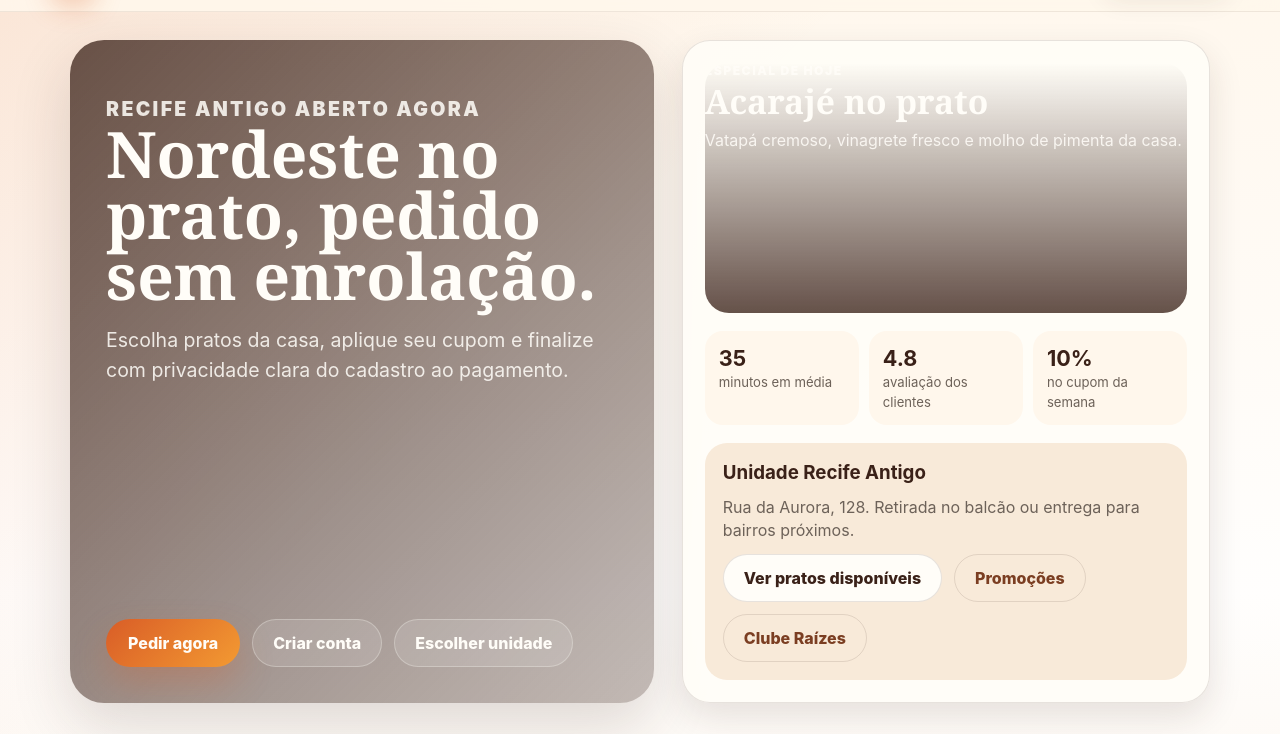
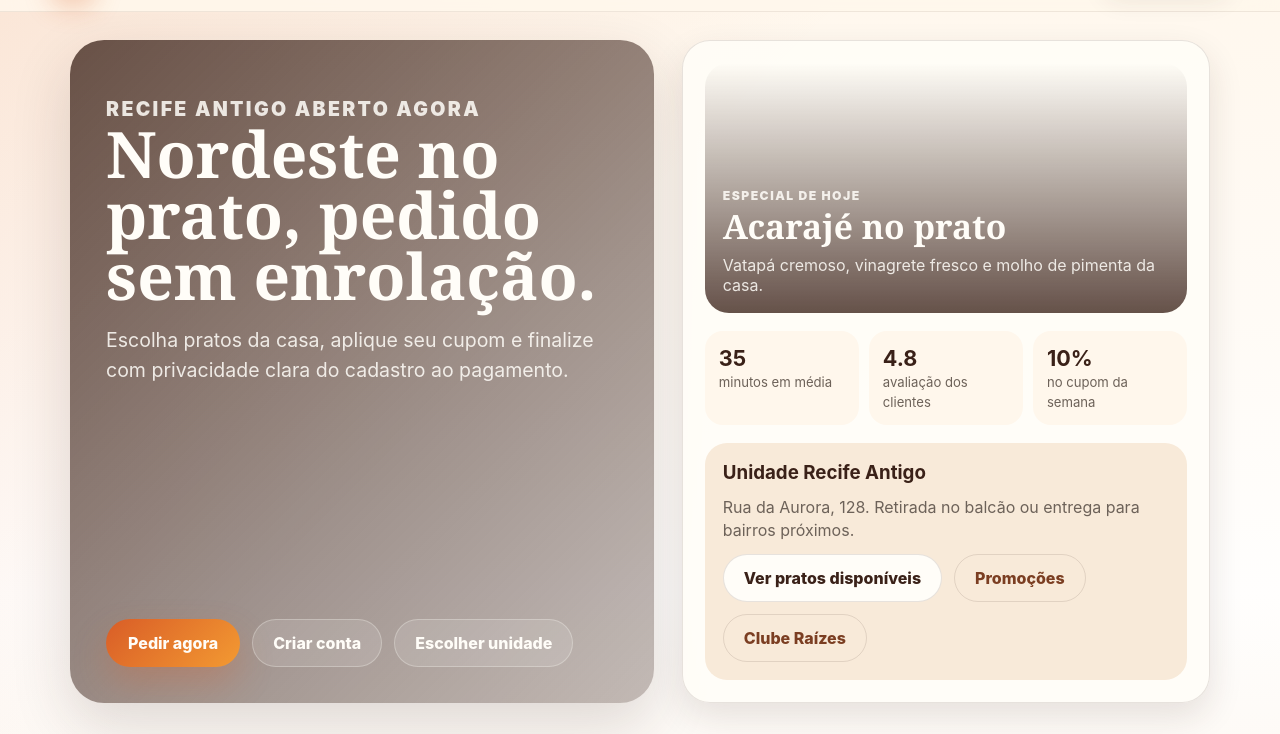
Before and after one commit to compsci-studies/yrthv2aq-raizes-do-nordeste, a plain HTML site: page index.html in a window 1280 px wide. Shown: the part 65-799 px from the top of the page. Drawn offline with Linux system fonts and the light colour scheme.

Commit message:
feat: publish polished academic prototype styles

```diff
--- a/styles.css
+++ b/styles.css
@@ -300,7 +300,7 @@ img {
     url("./assets/acaraje.jpg") center / cover;
 }
 
-today-card div {
+.today-card div {
   position: absolute;
   right: 18px;
   bottom: 18px;
```
